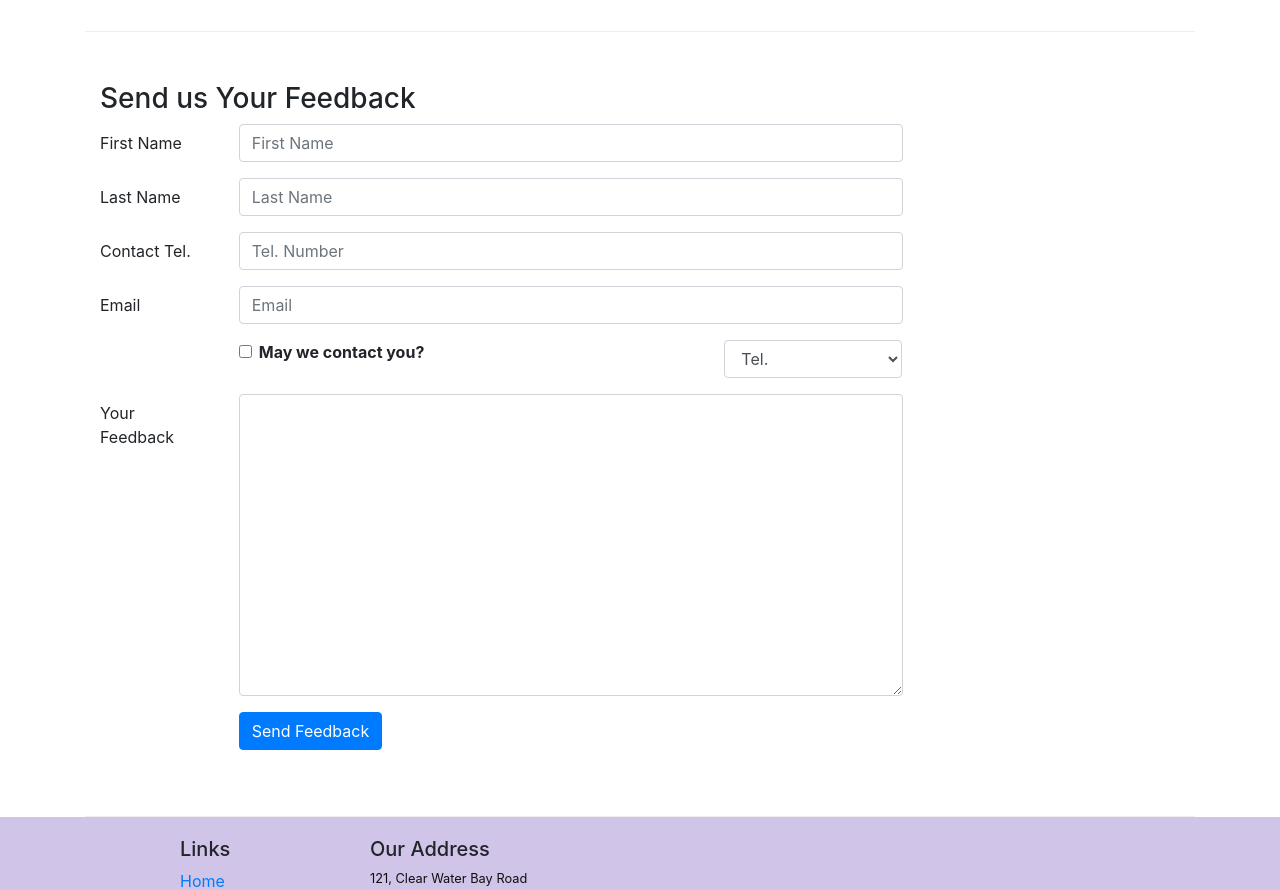
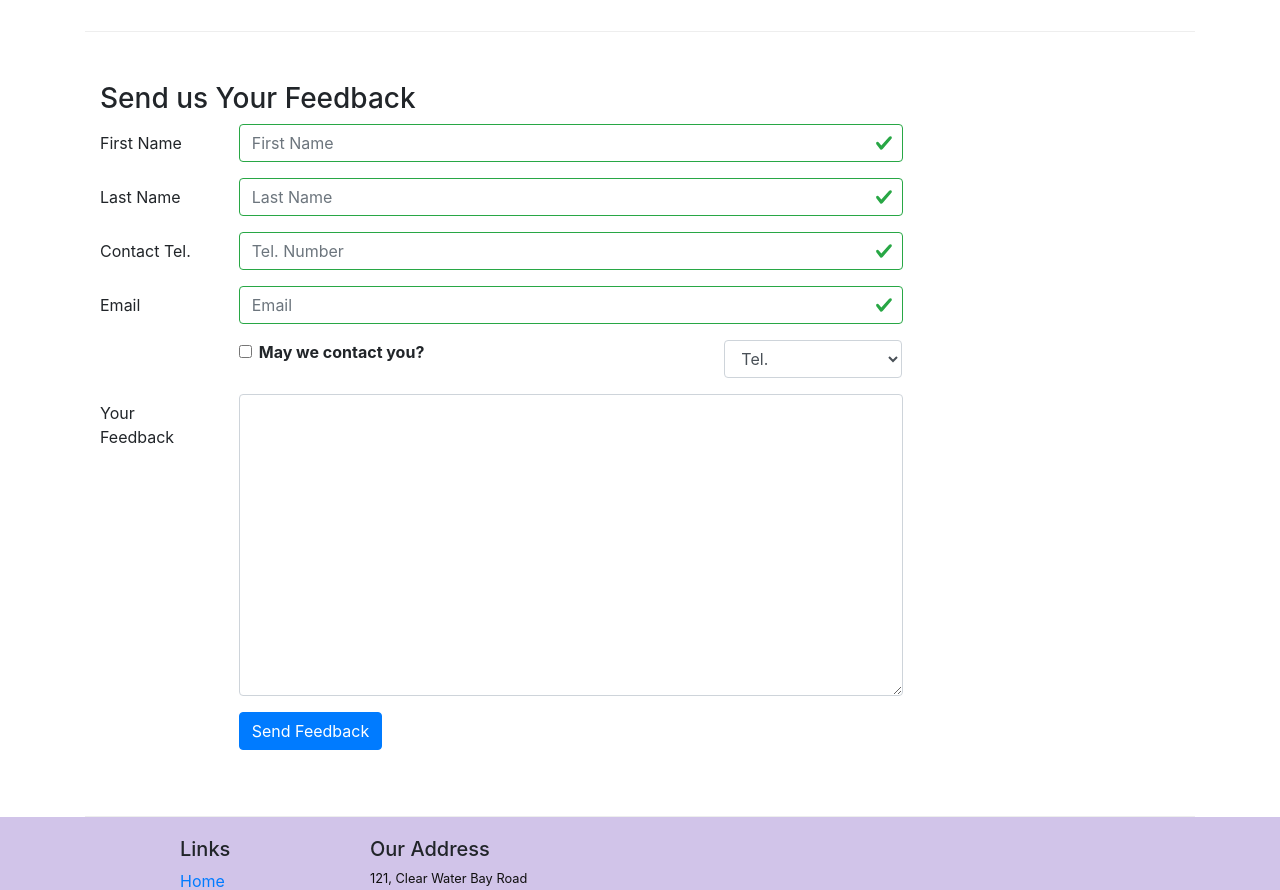
Before and after one commit to RishanthRajendhran/reactConFusion, a React (Create React App) app: page /contactus in a window 1280 px wide. Shown: the part 840-1730 px from the top of the page. Built offline with nearby package versions, Linux system fonts and the light colour scheme.

Commit message:
Controlled Form Validation

```diff
--- a/src/components/ContactComponent.js
+++ b/src/components/ContactComponent.js
@@ -1,5 +1,5 @@
 import React,{Component} from 'react';
-import {Breadcrumb, BreadcrumbItem,Button, Form, FormGroup, Label, Input, Col} from 'reactstrap';
+import {Breadcrumb, BreadcrumbItem,Button, Form, FormGroup, Label, Input, Col, Row, FormFeedback} from 'reactstrap';
 import {Link} from 'react-router-dom';
 
 class Contact extends Component {
@@ -14,10 +14,17 @@ class Contact extends Component {
             email: "",
             agree: false,
             contactType: "Tel.",
-            message: ""
+            message: "",
+            touched: {
+                firstname: false,
+                lastname: false,
+                telnum: false,
+                email: false
+            }
         };
         this.handleSubmit = this.handleSubmit.bind(this);
         this.handleInputChange = this.handleInputChange.bind(this);
+        this.handleBlur = this.handleBlur.bind(this);
     }
 
     handleInputChange(event){
@@ -36,7 +43,42 @@ class Contact extends Component {
         event.preventDefault();
     }
 
+    handleBlur = (field) => (evt) => {
+        this.setState({
+            touched: {...this.state.touched,[field]:true}
+        });
+    }
+
+    validate(firstname,lastname,telnum,email) {
+        const errors = {
+            firstname: "",
+            lastname: "",
+            telnum: "",
+            email: "",
+        };
+
+        if(this.state.touched.firstname && firstname.length <3)
+            errors.firstname ="First Name should be >= 3 characters";
+        else if(this.state.touched.firstname && firstname.length >10)
+            errors.firstname ="First Name should be <= 10 characters";
+
+        if(this.state.touched.lastname && lastname.length <3)
+            errors.lastname ="Last Name should be >= 3 characters";
+        else if(this.state.touched.lastname && lastname.length >10)
+            errors.lastname ="Last Name should be <= 10 characters";
+
+        const reg = /^\d+$/;
+        if(this.state.touched.telnum && !reg.test(telnum))
+            errors.telnum = "Tel. Number should contain only numbers";
+
+        if(this.state.touched.email && email.split("").filter(x => x=='@').length!=1)
+            errors.email = "Email should contain an '@'";
+
+        return errors;
+    }
+
     render() {
+        const errors = this.validate(this.state.firstname,this.state.lastname,this.state.telnum,this.state.email);
         return(
             <div className="container">
                 <div className="row">
@@ -90,25 +132,41 @@ class Contact extends Component {
                             <FormGroup row>
                                 <Label md={2} htmlFor="firstname">First Name</Label>
                                 <Col md={10}>
-                                    <Input onChange={this.handleInputChange} onChange={this.handleInputChange} type="text" id="firstname" name="firstname" placeholder="First Name" value={this.state.firstname}/>
+                                    <Input onChange={this.handleInputChange} onBlur={this.handleBlur("firstname")} valid={errors.firstname===""} invalid={errors.firstname!==""}
+                                        type="text" id="firstname" name="firstname" placeholder="First Name" value={this.state.firstname}/>
+                                    <FormFeedback>
+                                        {errors.firstname}
+                                    </FormFeedback>
                                 </Col>
                             </FormGroup>
                             <FormGroup row>
                                 <Label md={2} htmlFor="lastname">Last Name</Label>
                                 <Col md={10}>
-                                    <Input onChange={this.handleInputChange} type="text" id="lastname" name="lastname" placeholder="Last Name" value={this.state.lastname}/>
+                                    <Input onChange={this.handleInputChange} onBlur={this.handleBlur("lastname")} valid={errors.lastname===""} invalid={errors.lastname!==""}
+                                        type="text" id="lastname" name="lastname" placeholder="Last Name" value={this.state.lastname}/>
+                                    <FormFeedback>
+                                        {errors.lastname}
+                                    </FormFeedback>
                                 </Col>
                             </FormGroup>
                             <FormGroup row>
                                 <Label md={2} htmlFor="telnum">Contact Tel.</Label>
                                 <Col md={10}>
-                                    <Input onChange={this.handleInputChange} type="tel" id="telnum" name="telnum" placeholder="Tel. Number" value={this.state.telnum}/>
+                                    <Input onChange={this.handleInputChange} onBlur={this.handleBlur("telnum")} valid={errors.telnum===""} invalid={errors.telnum!==""}
+                                        type="tel" id="telnum" name="telnum" placeholder="Tel. Number" value={this.state.telnum}/>
+                                    <FormFeedback>
+                                        {errors.telnum}
+                                    </FormFeedback>
                                 </Col>
                             </FormGroup>
                             <FormGroup row>
                                 <Label md={2} htmlFor="email">Email</Label>
                                 <Col md={10}>
-                                    <Input onChange={this.handleInputChange} type="email" id="email" name="email" placeholder="Email" value={this.state.email}/>
+                                    <Input onChange={this.handleInputChange} onBlur={this.handleBlur("email")} valid={errors.email===""} invalid={errors.email!==""}
+                                        type="email" id="email" name="email" placeholder="Email" value={this.state.email}/>
+                                    <FormFeedback>
+                                        {errors.email}
+                                    </FormFeedback>
                                 </Col>
                             </FormGroup>
                             <FormGroup row>
```
